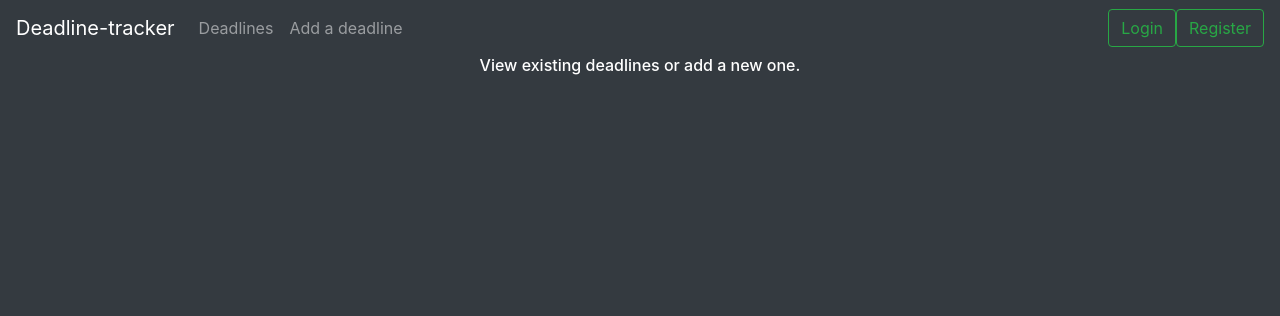
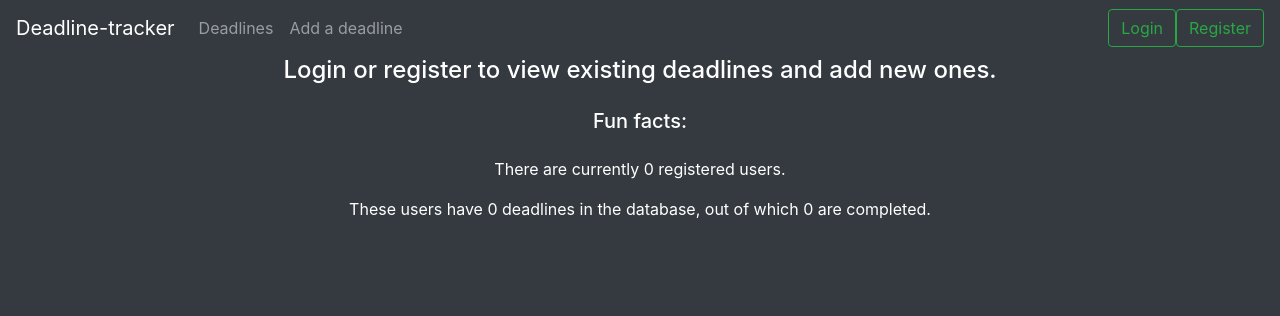
Before and after one commit to Teo44/Deadline-tracker, a Flask app: page / in a window 1280 px wide. Shown: the top 316 px of the page. Run offline with Flask 2, Linux system fonts and the light colour scheme; data that the repository does not hold is empty; some libraries are stand-ins or nearby versions.

Commit message:
More bootstrap and cosmetic stuff

```diff
--- a/application/auth/models.py
+++ b/application/auth/models.py
@@ -1,4 +1,5 @@
 from application import db
+from sqlalchemy.sql import text
 
 class User(db.Model):
 
@@ -29,3 +30,11 @@ class User(db.Model):
 
     def is_authenticated(self):
         return True
+
+    @staticmethod
+    def get_account_count():
+        stmt = text("SELECT COUNT(*) FROM Account")
+        res = db.engine.execute(stmt)
+
+        for row in res:
+            return row[0]
--- a/application/deadlines/models.py
+++ b/application/deadlines/models.py
@@ -32,6 +32,28 @@ class Deadline(db.Model):
         for row in res:
             return row[0]
 
+    @staticmethod
+    def get_deadline_count():
+        stmt = text("SELECT COUNT(*) FROM Deadline")
+        res = db.engine.execute(stmt)
+
+        for row in res:
+            return row[0]
+
+    @staticmethod
+    def get_done_deadline_count():
+        stmt = text("SELECT COUNT(*) FROM Deadline"
+                    " WHERE Deadline.done")
+        res = db.engine.execute(stmt)
+
+        for row in res:
+            return row[0]
+
+    # @staticmethod
+    # def get_undone_percentage():
+    #     stmt = text("SELECT COUNT(
+
+
 #        # parse the htlm date-string into a list
 #        date = date_to_complete.split("-")
 #        # sets the day, month and year from the date-list
--- a/application/deadlines/views.py
+++ b/application/deadlines/views.py
@@ -6,6 +6,10 @@ from application.deadlines.forms import DeadlineForm
 from sqlalchemy.sql import exists
 
 from flask_login import login_required, current_user
+
+@app.route("/")
+def deadlines_main():
+    return render_template("index.html")
 
 # /deadlines list all the deadlines from the database
 @app.route("/deadlines", methods=["GET"])
--- a/application/templates/index.html
+++ b/application/templates/index.html
@@ -3,7 +3,19 @@
 {% extends "layout.html" %}
 
 {% block body %}
-	<h6 class="text-white">
-		View existing deadlines or add a new one.
-	</h6>
+<div class="text-white">
+	<h4 class="text-white mb-4">
+		Login or register to view existing deadlines and add new ones.
+	</h4>
+	<h5 class="mb-4">
+		Fun facts:
+	</h5>
+	<p>
+		There are currently {{ user.get_account_count() }} registered users.
+	</p>
+	<p>
+		These users have {{ deadline.get_deadline_count() }} deadlines in the database,
+		out of which {{ deadline.get_done_deadline_count() }} are completed.
+	</p>
+</div>
 {% endblock %}
--- a/application/templates/layout.html
+++ b/application/templates/layout.html
@@ -8,7 +8,7 @@
 
 	<body class="bg-dark">
 		<nav class="navbar navbar-expand-lg navbar-dark bg-dark">
-		  <a class="navbar-brand" href="#">Deadline-tracker</a>
+			<a class="navbar-brand" href="{{ url_for('deadlines_main') }}">Deadline-tracker</a>
 		  <button class="navbar-toggler" type="button" data-toggle="collapse" data-target="#navbarSupportedContent" aria-controls="navbarSupportedContent" aria-expanded="false" aria-label="Toggle navigation">
 			<span class="navbar-toggler-icon"></span>
 		  </button>
--- a/application/views.py
+++ b/application/views.py
@@ -1,6 +1,8 @@
 from flask import render_template
 from application import app
+from application.deadlines.models import Deadline
+from application.auth.models import User
 
 @app.route("/")
 def index():
-    return render_template("index.html")
+    return render_template("index.html", deadline=Deadline, user=User)
```
